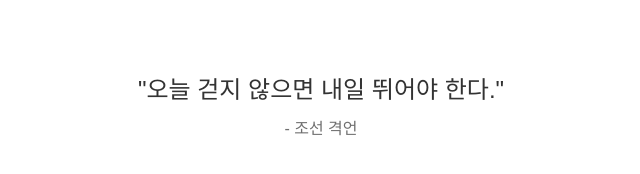
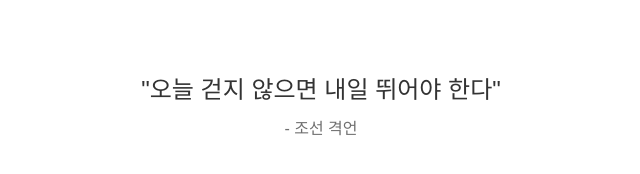
Before and after one commit to hopetreehub/quote-widget, a plain HTML site: page index.html in a window 1280 px wide. Shown: the part 316-490 px from the top of the page, 319-959 px from the left. Drawn offline with Linux system fonts and the light colour scheme.

Commit message:
Add files via upload

```diff
--- a/index.html
+++ b/index.html
@@ -1,3 +1,4 @@
+
 <!DOCTYPE html>
 <html lang="ko">
 <head>
@@ -40,21 +41,13 @@
   </div>
 
   <script>
-    const quotes = [
-      { quote: "성공은 준비와 기회의 만남이다.", author: "알버트 아인슈타인" },
-      { quote: "포기하지 마라. 위대한 일은 시간이 걸린다.", author: "나폴레옹 힐" },
-      { quote: "가장 어두운 밤도 끝나고 해는 떠오른다.", author: "빅터 위고" },
-      { quote: "오늘 걷지 않으면 내일 뛰어야 한다.", author: "조선 격언" },
-      { quote: "내일은 없다. 오직 오늘뿐이다.", author: "마하트마 간디" }
-    ];
-
+    const quotes = [{"quote":"성공은 준비와 기회의 만남이다.","author":"알버트 아인슈타인"},{"quote":"포기하지 마라. 위대한 일은 시간이 걸린다","author":"나폴레옹 힐"},{"quote":"오늘 걷지 않으면 내일 뛰어야 한다","author":"조선 격언"}];
     function showRandomQuote() {
       const randomIndex = Math.floor(Math.random() * quotes.length);
       const quote = quotes[randomIndex];
       document.getElementById('quote').textContent = `"${quote.quote}"`;
       document.getElementById('author').textContent = `- ${quote.author}`;
     }
-
     showRandomQuote();
   </script>
 </body>
```
